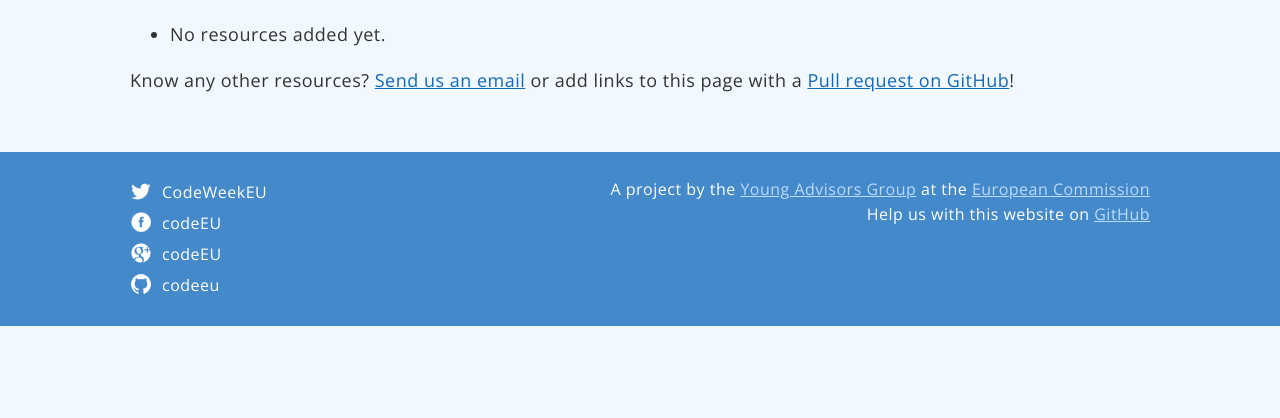
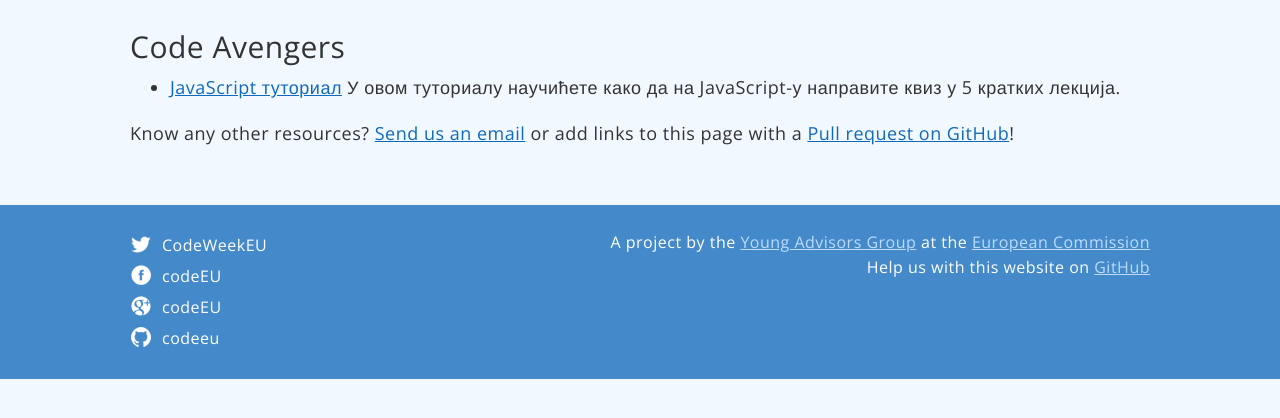
Before and after one commit to codeeu/codeeu.github.io, a Jekyll site: the page built from resources/serbia/index.html, in a window 1280 px wide, cut to the strip 167-585 px from the top of the page. Built offline with Jekyll 4.4.1, drawn with Linux system fonts in a browser that asks for light colours; nearby versions of some CDN libraries; Markdown is read by kramdown in place of the engine named in the settings.

Commit message:
Added link to Code Avengers resources

```diff
--- a/resources/serbia/index.html
+++ b/resources/serbia/index.html
@@ -3,8 +3,9 @@ layout: resource
 title: Serbia
 ---
 
+  <h2>Code Avengers</h2>
   <ul>
-   	<li>No resources added yet.</li>
+  	<li><a href="http://www.codeavengers.com/javascript/9?l=sr">JavaScript туториал</a> У овом туториалу научићете како да на JavaScript-у направите квиз у 5 кратких лекција.</li>
   </ul>
 
   <p>Know any other resources? <a href="mailto:{{site.contact.email}}">Send us an email</a> or add links to this page with a <a href="https://github.com/codeeu/codeeu.github.io">Pull request on GitHub</a>!</p>
```
